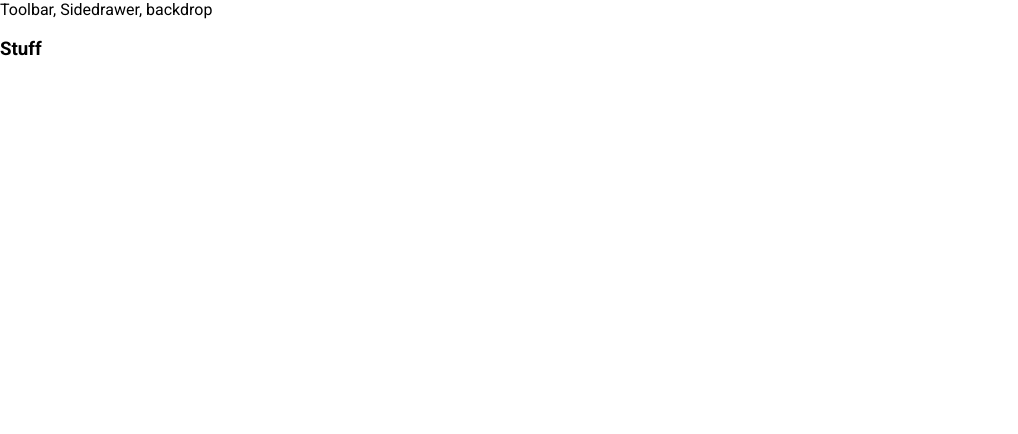
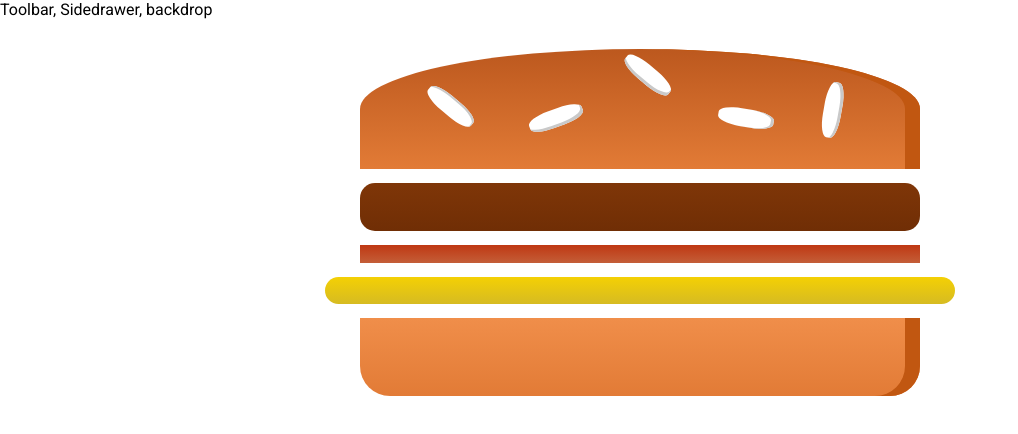
Before and after one commit to ericknamukolo/burger-builder, a React (Create React App) app: page / in a window 1280 px wide. Shown: the top 434 px of the page, without its empty margins (0-1018 px from the left). Built offline with nearby package versions, Linux system fonts and the light colour scheme.

Commit message:
render burger 101

```diff
--- a/src/App.js
+++ b/src/App.js
@@ -1,5 +1,6 @@
 import Layout from './components/layout/Layout';
 import BurgerBuilder from './containers/burger-builder/BurgerBuilder';
+import React from 'react';
 
 function App() {
   return (
--- /dev/null
+++ b/src/components/burger/Burger.css
@@ -0,0 +1,34 @@
+.Burger {
+    width: 100%;
+    margin: auto;
+    height: 250px;
+    overflow: scroll;
+    text-align: center;
+    font-weight: bold;
+    font-size: 1.2rem;
+}
+
+@media (min-width: 500px) and (min-height: 400px) {
+    .Burger {
+        width: 450px;
+        height: 400px;
+    }
+
+}
+
+
+@media (min-width: 500px) and (min-height: 401px) {
+    .Burger {
+        width: 350px;
+        height: 300px;
+    }
+
+}
+
+@media (min-width: 1000px) and (min-height: 700px) {
+    .Burger {
+        width: 700px;
+        height: 600px;
+    }
+
+}
--- a/src/components/burger/Burger.js
+++ b/src/components/burger/Burger.js
@@ -0,0 +1,17 @@
+import React from 'react';
+import './Burger.css';
+import BurgerIngredient from './burger-ingredients/BurgerIngredient';
+
+const burger = (props) => {
+  return (
+    <div className='Burger'>
+      <BurgerIngredient type='bread-top' />
+      <BurgerIngredient type='meat' />
+      <BurgerIngredient type='bacon' />
+      <BurgerIngredient type='cheese' />
+      <BurgerIngredient type='bread-bottom' />
+    </div>
+  );
+};
+
+export default burger;
--- a/src/components/burger/burger-ingredients/BurgerIngredient.js
+++ b/src/components/burger/burger-ingredients/BurgerIngredient.js
@@ -1,10 +1,12 @@
 import './BurgerIngredient.css';
-import React from 'react';
+import React, { Component } from 'react';
+import PropTypes from 'prop-types';
 
-const burgerIngredient = (props) => {
+class BurgerIngredient extends Component {
+  render() {
     let ingredient = null;
 
-  switch (props.type) {
+    switch (this.props.type) {
       case 'bread-bottom':
         ingredient = <div className='BreadBottom'></div>;
         break;
@@ -31,8 +33,12 @@
       default:
         ingredient = null;
     }
+    return ingredient;
+  }
+}
 
-  return ingredient;
+BurgerIngredient.propTypes = {
+  type: PropTypes.string.isRequired,
 };
 
-export default burgerIngredient;
+export default BurgerIngredient;
--- a/src/containers/burger-builder/BurgerBuilder.js
+++ b/src/containers/burger-builder/BurgerBuilder.js
@@ -1,10 +1,11 @@
-import { Component, Fragment } from 'react';
+import React, { Component, Fragment } from 'react';
+import Burger from '../../components/burger/Burger';
 
 class BurgerBuilder extends Component {
   render() {
     return (
       <Fragment>
-        <h3>Stuff</h3>
+        <Burger />
       </Fragment>
     );
   }
```
Lines whose indentation alone changed are shown as unchanged.
